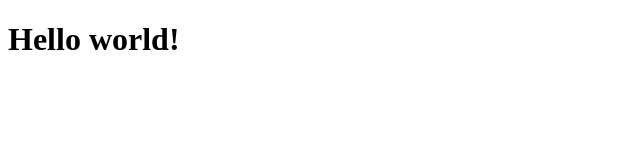
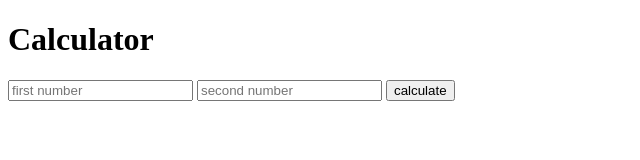
Before and after one commit to marekpraski/ExpressServer, a website: page index.html in a window 1280 px wide. Shown: the whole page, without its empty margins (0-640 px from the left). Drawn offline with Linux system fonts and the light colour scheme.

Commit message:
zamiast prostego tekstu przesyłam przez serwer całą stronę html

```diff
--- a/index.html
+++ b/index.html
@@ -4,9 +4,15 @@
     <meta charset="UTF-8">
     <meta http-equiv="X-UA-Compatible" content="IE=edge">
     <meta name="viewport" content="width=device-width, initial-scale=1.0">
-    <title>Some page</title>
+    <title>Calculator</title>
 </head>
 <body>
-    <h1>Hello world!</h1>
+    <h1>Calculator</h1>
+    <form action="index.html" method="post">
+        <input type="text" name="nr1" placeholder="first number">
+        <input type="text" name="nr2" placeholder="second number">
+        <input type="button" value="calculate">
+
+    </form>
 </body>
 </html>
```
Also changed, not shown: server.js (+2 -6 lines).
